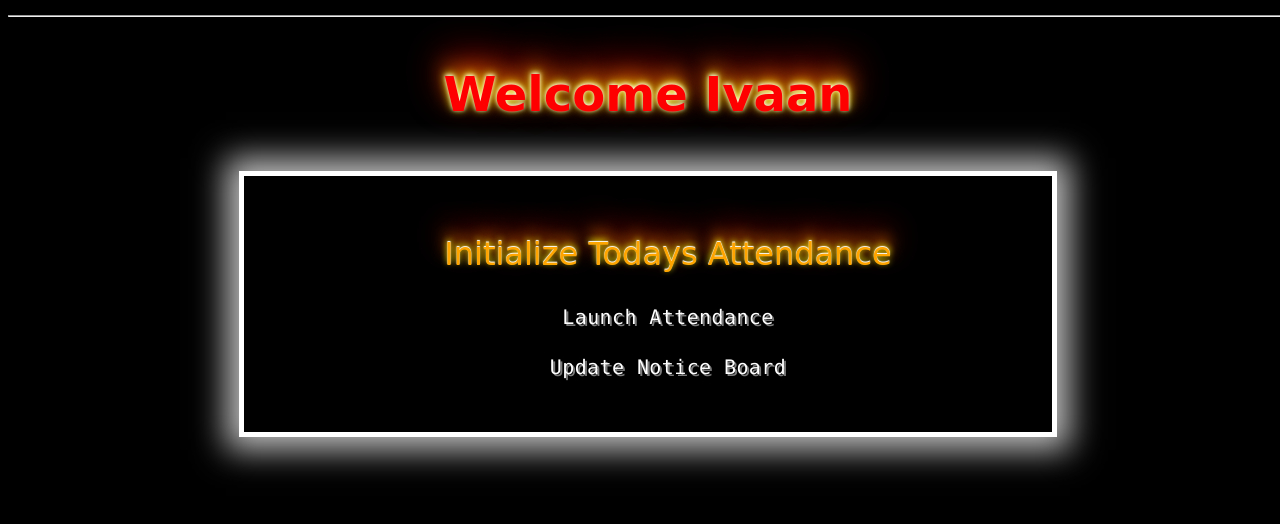
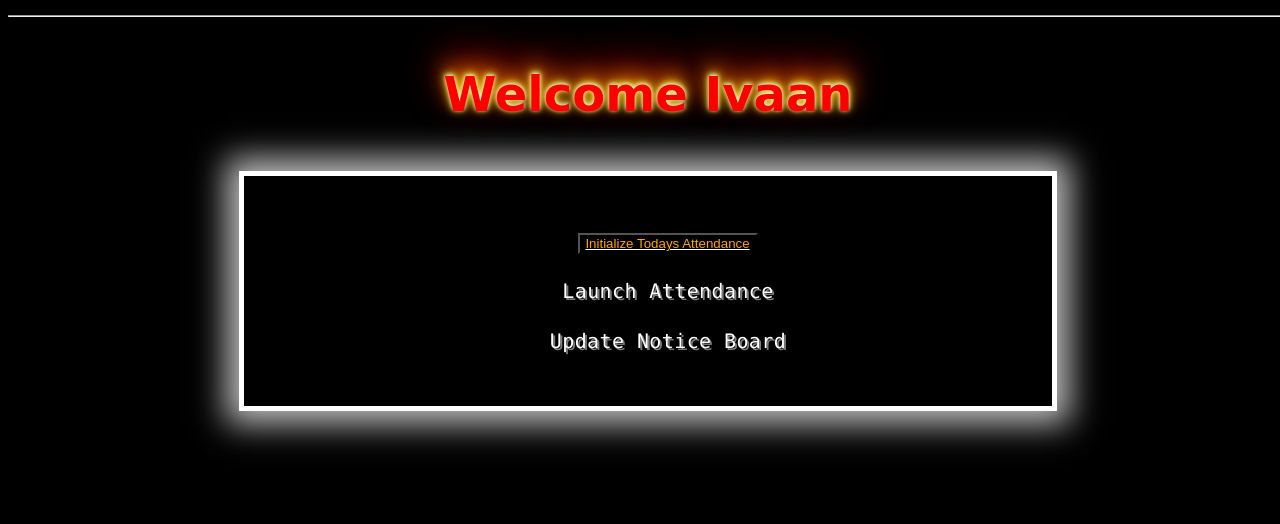
Before and after one commit to Ratu64/CGYM, a PHP site: page /adminhomepage.php in a window 1280 px wide. Shown: the part 58-582 px from the top of the page. Run offline with PHP 8.4, Linux system fonts and the light colour scheme; a user stored in the database is signed in; data that the repository does not hold is empty.

Commit message:
Update adminpage.css

```diff
--- a/css/adminpage.css
+++ b/css/adminpage.css
@@ -76,15 +76,9 @@ input{
 button{
     background-color: transparent;
     color:orange;
-    font-size: 32px;
-    font-family:Impact, Charcoal;
-    font-family: "Comic Sans MS";
-    margin:8px 8px 8px 8px;
-    text-align:center;
-    border: 1px solid transparent;
-    padding:10px 30px;
-	text-decoration: none;
-    text-shadow: 0 -1px 1px #FFF, 0 -2px 6px #ff0, 0 -10px 14px #ff8000, 0 -18px 32px #F00;
+    padding-left: 5px;
+    text-decoration: none;
+    text-decoration:underline white;
 }
 button:hover{
 	background-color:#fff;
```
